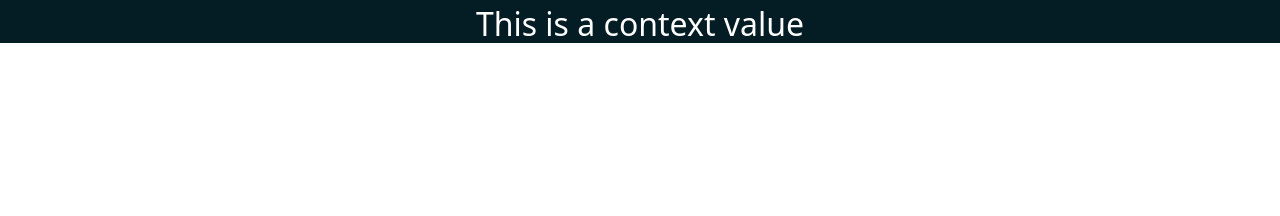
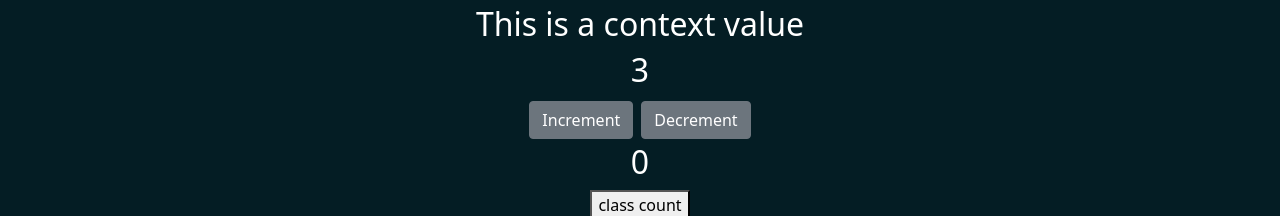
Before and after one commit to dannysax/reactapp, a React (Create React App) app: page / in a window 1280 px wide. Shown: the part 581-797 px from the top of the page. Built offline with nearby package versions, Linux system fonts and the light colour scheme; no server answers.

Commit message:
state features added

```diff
--- a/src/App.js
+++ b/src/App.js
@@ -6,6 +6,8 @@ import Forms from "./components/Forms"
 import LifeCycle from './components/LifeCycle';
 import React, {Component} from 'react';
 import ComponentA from "./components/ComponentA"
+import Count from './components/Count';
+import Counter from './components/Counter';
 
 export const MyContext = React.createContext()
 
@@ -20,7 +22,10 @@ function App() {
 <MyContext.Provider value="This is a context value">
     <ComponentA />
 </MyContext.Provider>
+<Count/>
+<Counter/>
 </div>
+
     );
 }
 
--- /dev/null
+++ b/src/components/Count.js
@@ -0,0 +1,27 @@
+import React, {useState} from "react"
+
+
+function Count(){
+    const [Count, setCount] = useState(0)
+
+    function IncrementButton(){
+        setCount(
+            Count + 1
+        )
+    }
+
+    function DecrementButton(){
+        setCount(
+            Count - 1
+        )
+    }
+
+    return(
+        <React.Fragment>
+        <h2>{Count+3}</h2>
+        <button onClick = {IncrementButton} className="btn btn-secondary m-1">Increment</button>
+        <button onClick = {DecrementButton} className="btn btn-secondary m-1">Decrement</button>
+        </React.Fragment>
+    )
+}
+export default Count;
--- /dev/null
+++ b/src/components/Counter.js
@@ -0,0 +1,27 @@
+import React, {Component} from "react";
+
+
+class Counter extends Component{
+    constructor(){
+        super()
+
+        this.state = {
+            counter:0
+        }
+    }
+
+    IncreaseCount=()=>{
+        this.setState({
+            counter: this.state.counter + 1
+        })
+    }
+    render(){
+        return(
+            <React.Fragment>
+                <h2>{this.state.counter}</h2>
+                <button onClick={this.IncreaseCount}>class count</button>
+            </React.Fragment>
+        )
+    }
+}
+export default Counter;
```
Also changed, not shown: src/components/State.js (deleted).
